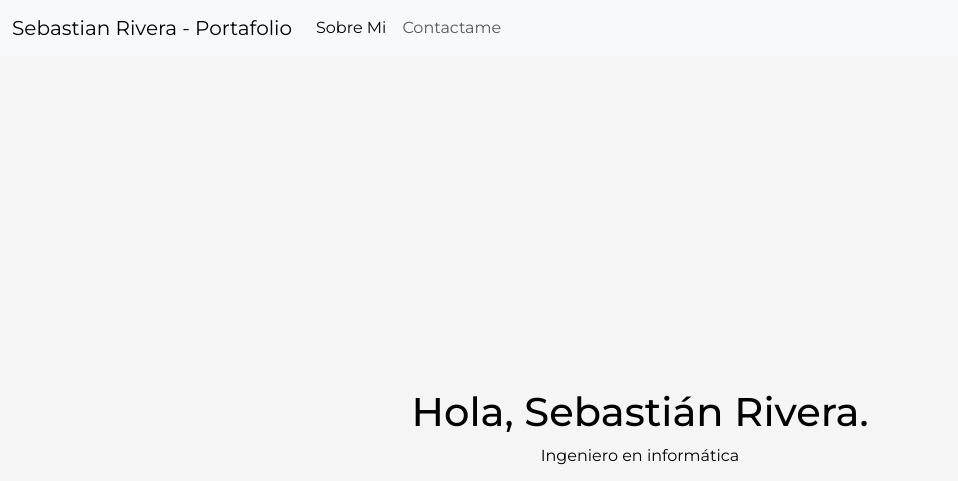
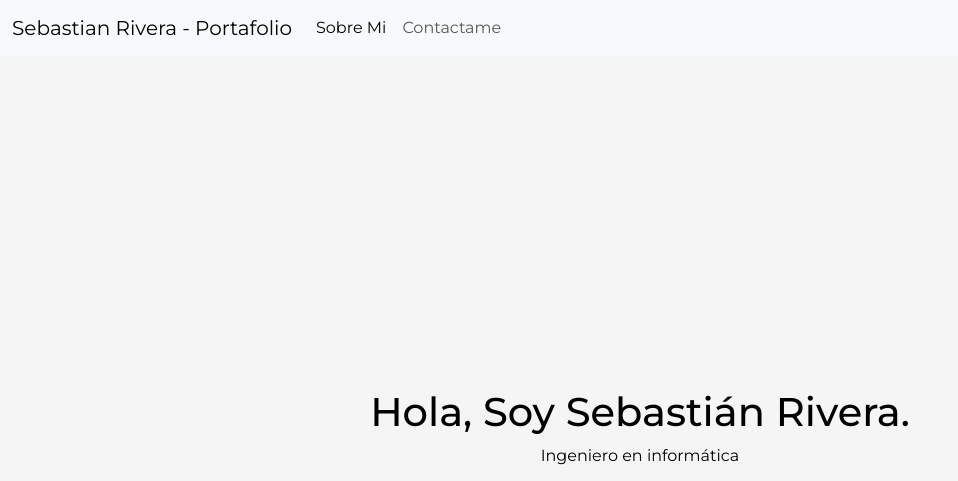
Before and after one commit to Seba-RiveraC/PortafolioProfesional, a plain HTML site: page index.html in a window 1280 px wide. Shown: the top 481 px of the page, without its empty margins (0-958 px from the left). Drawn offline with Linux system fonts and the light colour scheme.

Commit message:
push finaal

```diff
--- a/index.html
+++ b/index.html
@@ -46,7 +46,7 @@
 
     <div id="imagenMain" class="container-flex justify-content-center align-items-center">
         <div class="content text-center">
-            <h1>Hola, Sebastián Rivera.</h1>
+            <h1>Hola, Soy Sebastián Rivera.</h1>
             <p>Ingeniero en informática</p>
 
             <a href="https://github.com/Seba-RiveraC "> <button class="btnMisTrabajos" > Mis Trabajos  <i class="fab fa-github fa-2x"></i> </button></a>
```
